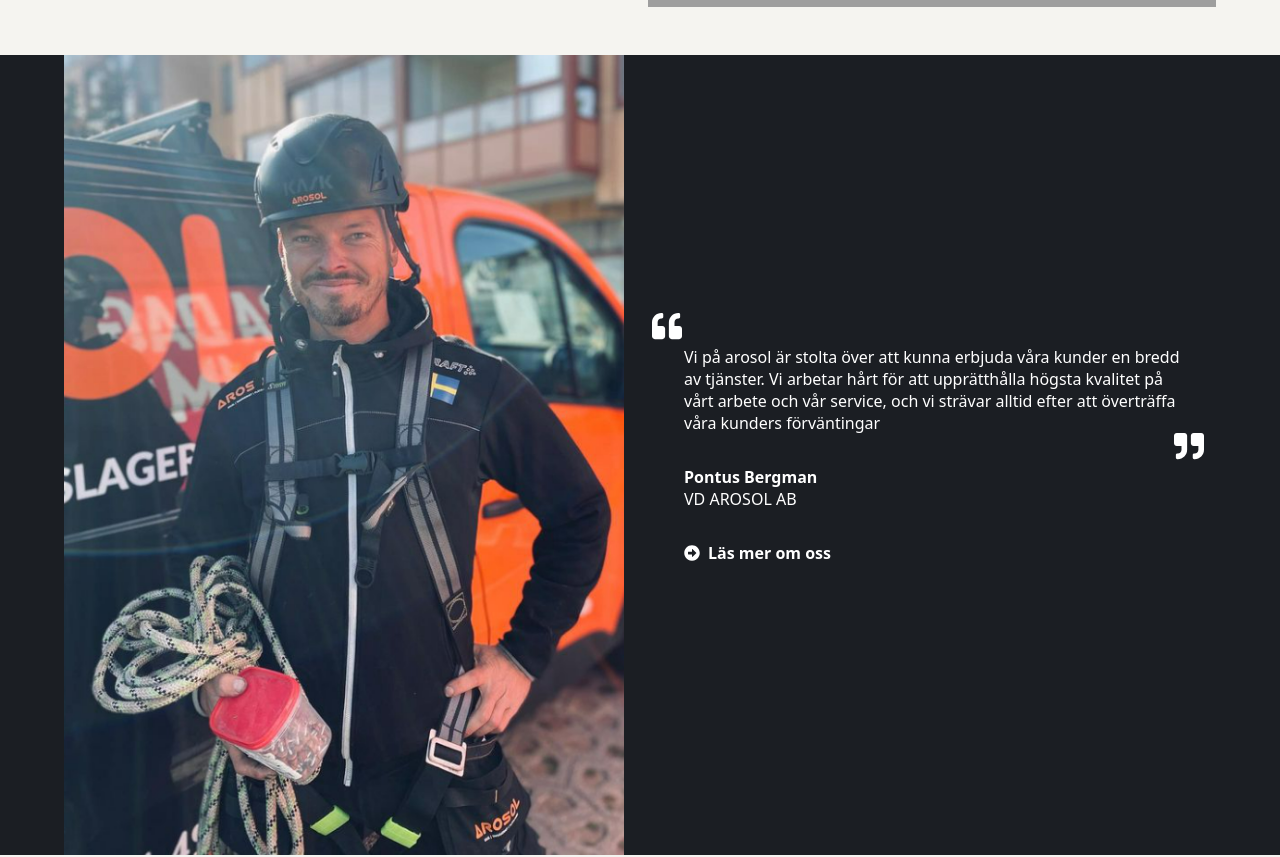
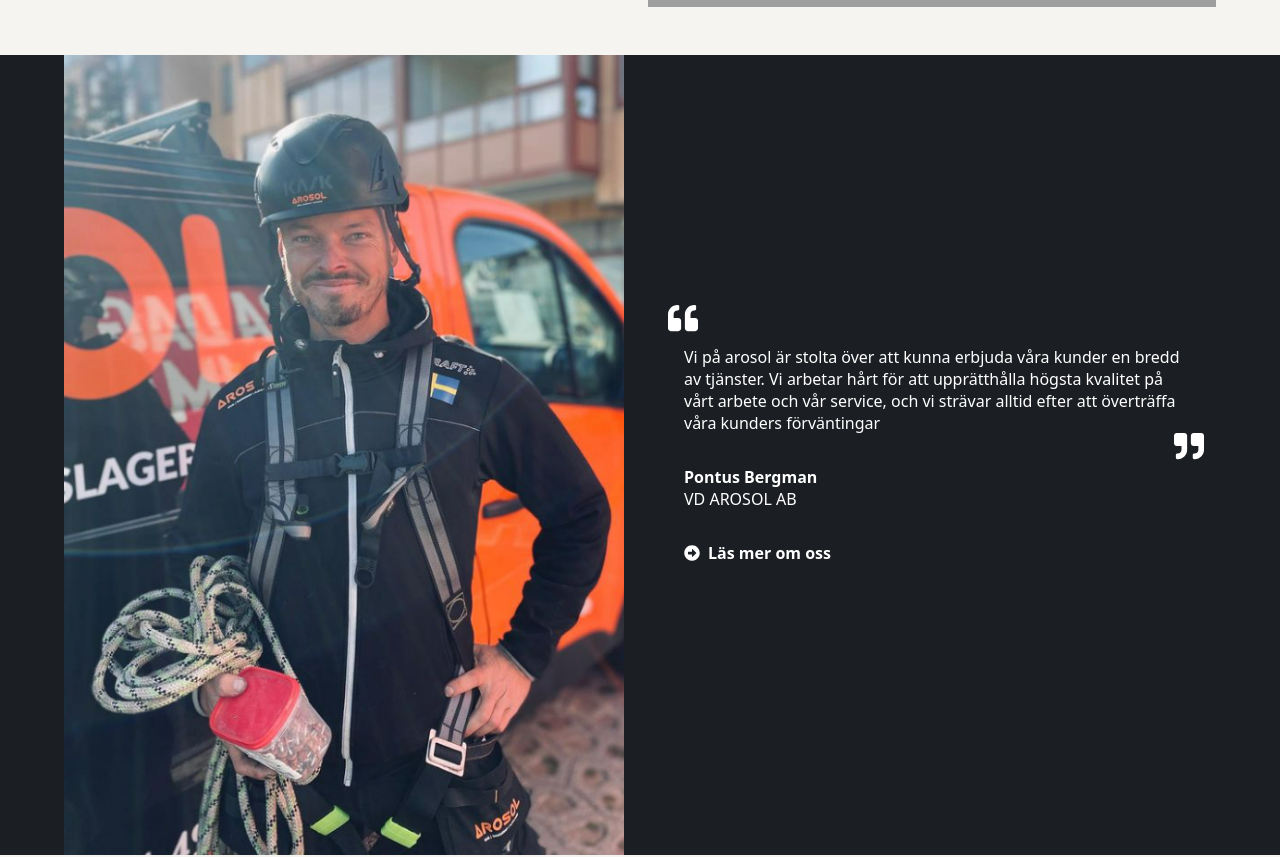
Before and after one commit to annamalinelisabet/AROSOL, a React (Vite) app: page / in a window 1280 px wide. Shown: the part 2491-3348 px from the top of the page. Built offline with nearby package versions, Linux system fonts and the light colour scheme; grey boxes are pictures that could not be loaded.

Commit message:
Change rem on right-qoute

```diff
--- a/src/views/Home/HomeView.css
+++ b/src/views/Home/HomeView.css
@@ -124,7 +124,6 @@
     padding-top: 1.5rem;
     width: 100%;
     height: 100vh;
-    /* height: 100%; */
 }
 
 .HomeView .CEO-img img {
@@ -157,9 +156,9 @@
 .HomeView .right-quote {
     content: '';
     height: 40px;
-    left: -2rem;
+    left: -1rem;
     position: absolute;
-    top: -2.5rem;
+    top: -3rem;
     width: 30px;
 }
 
```
